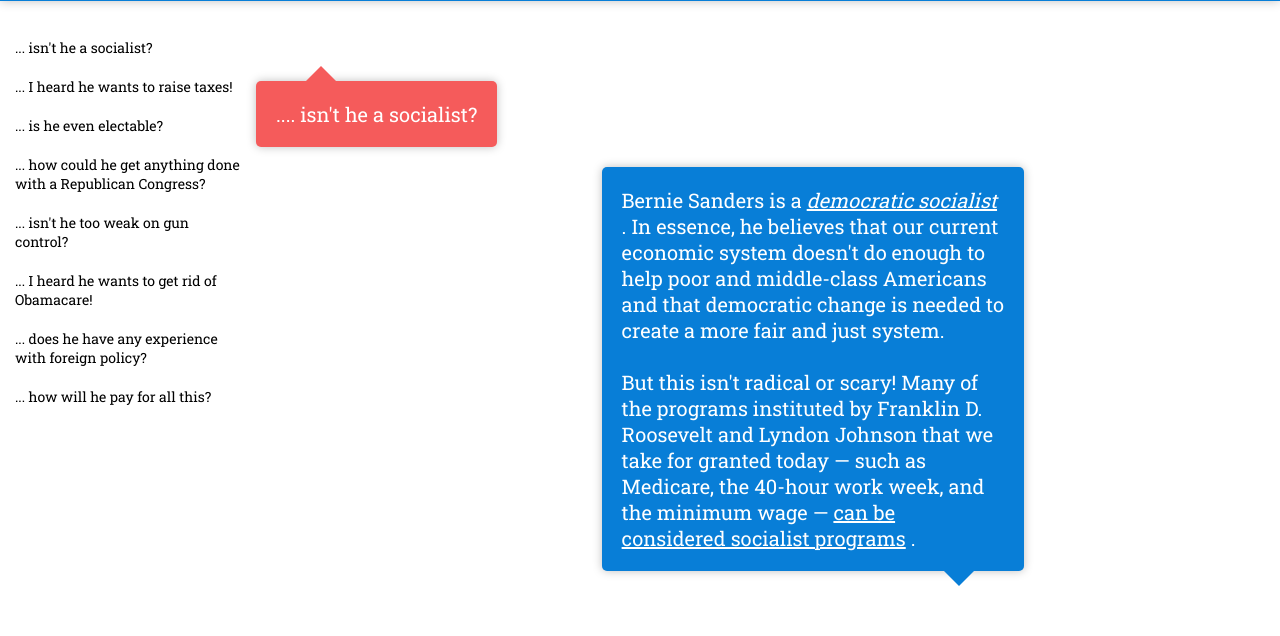
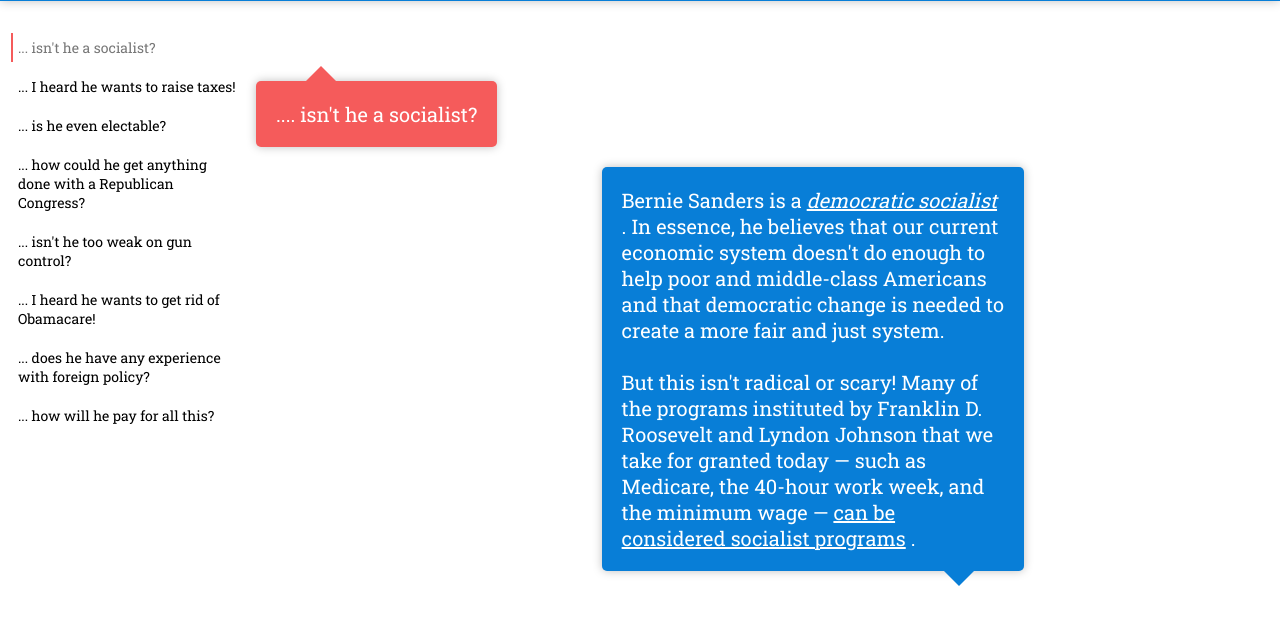
Before and after one commit to jacobnisnevich/i-like-bernie-but, a plain HTML site: page index.html in a window 1280 px wide. In both pictures the pointer is over the element "... isn't he a socialist?". Shown: the part 127-763 px from the top of the page. Drawn offline with Linux system fonts and the light colour scheme.

Commit message:
modified table of contents selection

```diff
--- a/css/styles.css
+++ b/css/styles.css
@@ -116,13 +116,24 @@ body {
 .toc-entry {
 	margin: 10px 0;
 	padding: 5px;
+	border-left: 3px solid transparent;
+	cursor: pointer;
+}
+
+.toc-entry:not(.selected):hover {
+	border-left: 2px solid rgb(245, 91, 91);
+	margin-left: 1px;
+	color: #777777;
+	transition: 0.5s all ease;
 }
 
 .toc-entry.selected {
-	background-color: rgb(245, 91, 91);
+	/* background-color: rgb(245, 91, 91);
 	color: rgb(255, 255, 255);
 	box-shadow: 0 0 10px 0 rgba(0,0,0,.25);
-	border-radius: 5px;
+	border-radius: 5px; */
+
+	border-left: 3px solid rgb(245, 91, 91);
 }
 
 .footer {
```
